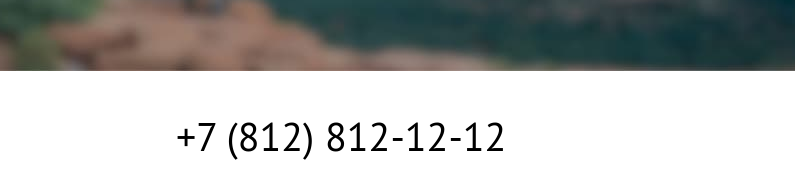
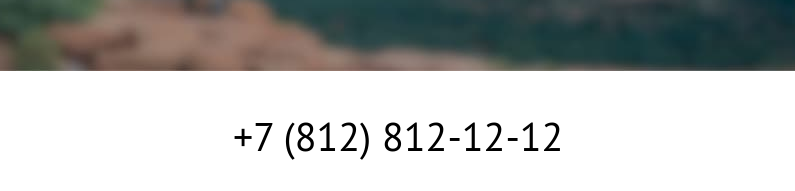
Before and after one commit to htmlacademy-htmlcss/2517285-sedona-40, a plain HTML site: page index.html in a window 1280 px wide. Shown: the part 3367-3558 px from the top of the page, 256-1051 px from the left. Drawn offline with Linux system fonts and the light colour scheme.

Commit message:
Update index.html

```diff
--- a/index.html
+++ b/index.html
@@ -193,7 +193,9 @@
           </li>
         </ul>
 
-        <a class="page-footer__phone" href="tel:+7(812)8121212">+7 (812) 812-12-12</a>
+        <div class="page-footer__contacts">
+          <a class="page-footer__phone" href="tel:+7(812)8121212">+7 (812) 812-12-12</a>
+        </div>
 
         <a class="page-footer__logo" href="https://htmlacademy.ru/intensive/htmlcss">
           <svg class="page-footer__logo-icon" width="115" height="34" aria-hidden="true" viewBox="0 0 115 34" fill="#" xmlns="http://www.w3.org/2000/svg">
```
